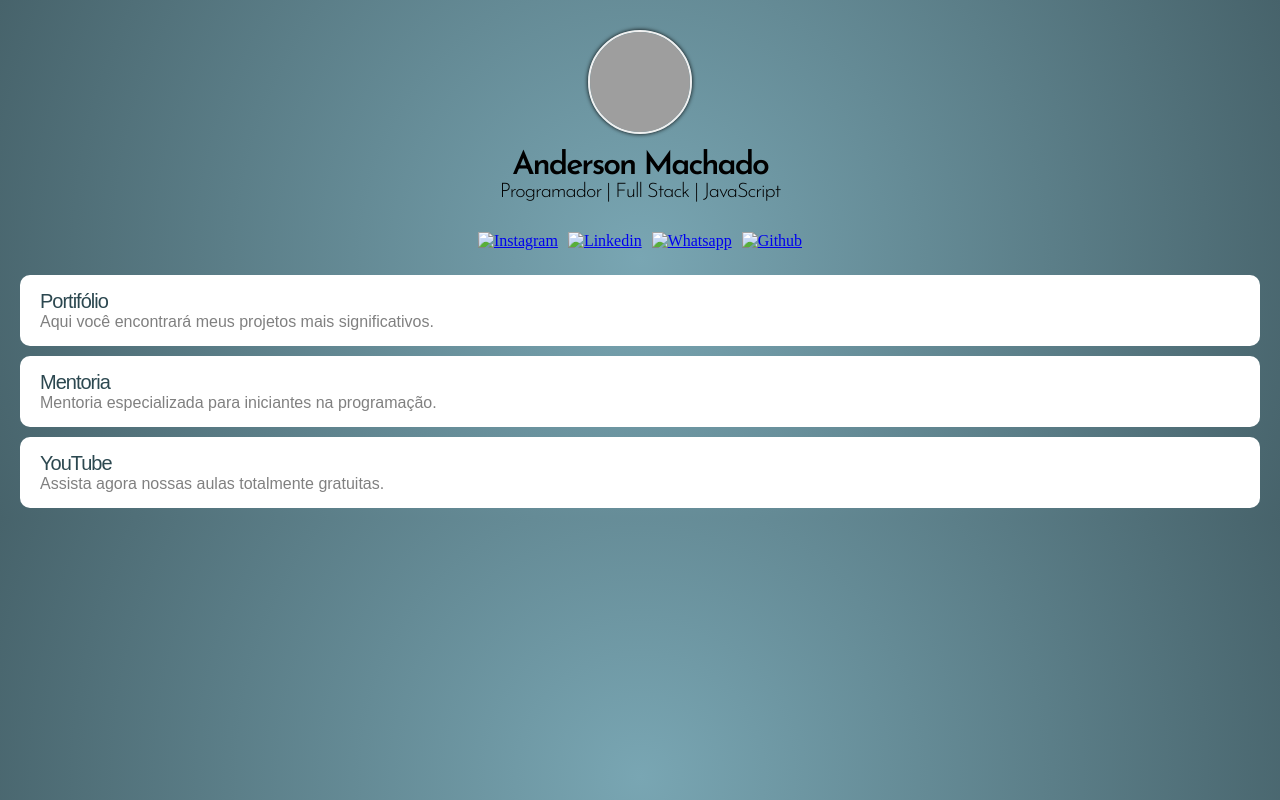
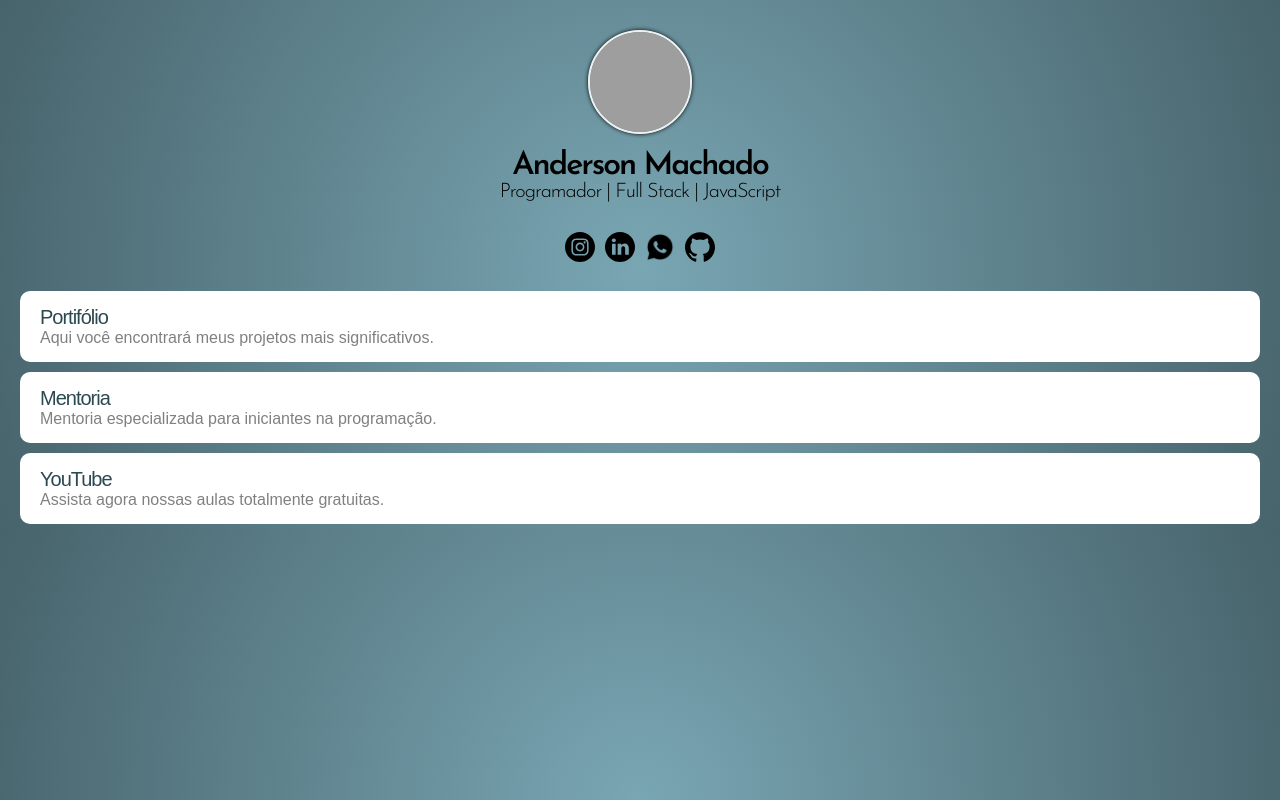
Before and after one commit to duu21/duu21.github.io, a plain HTML site: page index.html in a window 1280 px wide. Drawn offline with Linux system fonts and the light colour scheme; grey boxes are pictures that could not be loaded; a web font is replaced by a local one.

Commit message:
Update index.html

```diff
--- a/index.html
+++ b/index.html
@@ -36,25 +36,25 @@
 
       <li>
         <a href="https://www.instagram.com" target="_blank">
-          <img src="/Projeto Linktree/assets/img/insta.svg" target="_blank" alt="Instagram">
+          <img src="assets/img/insta.svg" target="_blank" alt="Instagram">
         </a>
       </li>
 
       <li>
         <a href="https://www.linkedin.com" target="_blank">
-          <img src="/Projeto Linktree/assets/img/linkedin.svg" target="_blank" alt="Linkedin">
+          <img src="assets/img/linkedin.svg" target="_blank" alt="Linkedin">
         </a>
       </li>
 
       <li>
         <a href="https://wa.me" target="_blank">
-          <img src="/Projeto Linktree/assets/img/whatsapp.png" target="_blank" alt="Whatsapp">
+          <img src="assets/img/whatsapp.png" target="_blank" alt="Whatsapp">
         </a>
       </li>
 
       <li>
         <a href="https://github.com" target="_blank">
-          <img src="/Projeto Linktree/assets/img/github.svg" target="_blank" alt="Github">
+          <img src="assets/img/github.svg" target="_blank" alt="Github">
         </a>
       </li>
     </ul>
```
